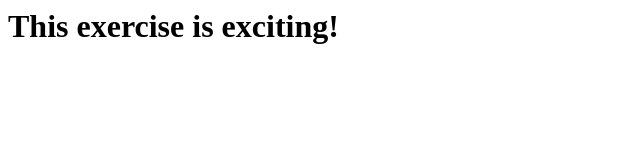
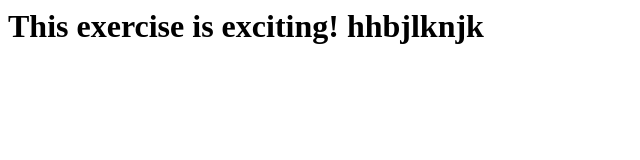
Before and after one commit to bikram90/test, a plain HTML site: page index.html in a window 1280 px wide. Shown: the whole page, without its empty margins (0-640 px from the left). Drawn offline with Linux system fonts and the light colour scheme.

Commit message:
Update index.html

```diff
--- a/index.html
+++ b/index.html
@@ -5,7 +5,7 @@
   </head>
   <body>
     <h1>
-      This exercise is exciting!
+      This exercise is exciting! hhbjlknjk
       <h1>
   </body>
 </html>
```
